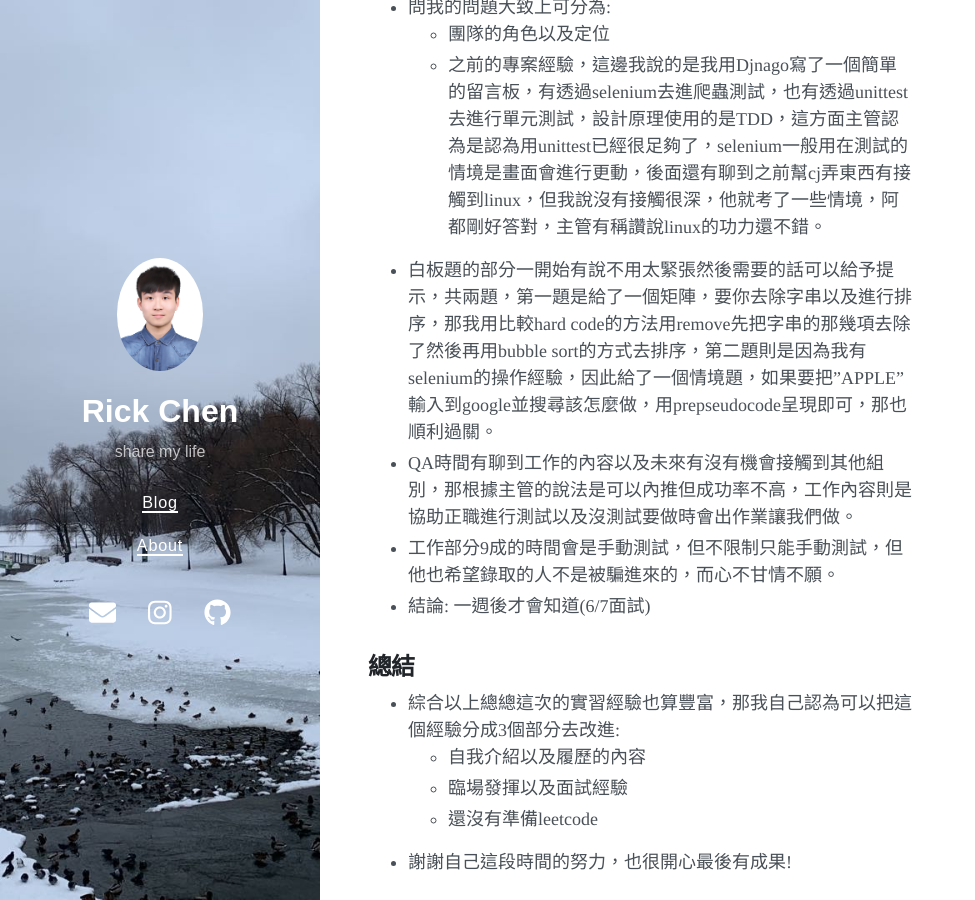
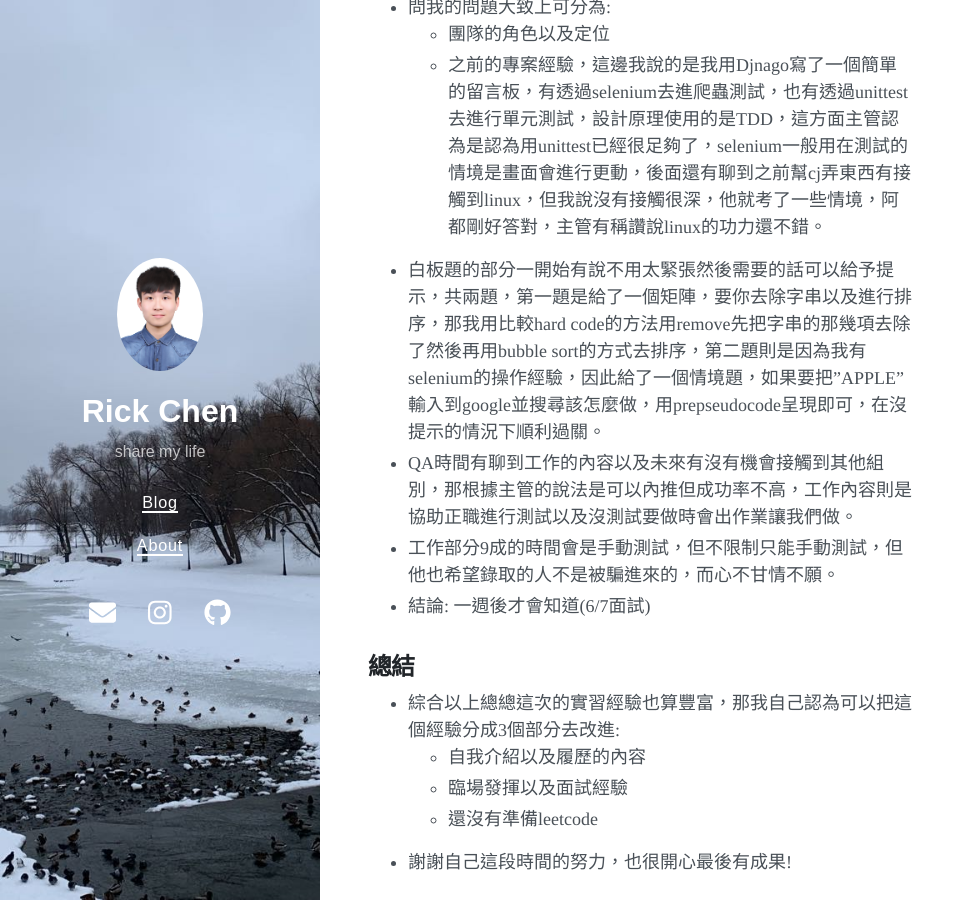
Before and after one commit to jerry940917chen/jerry940917chen.github.io, a Jekyll site: the page built from _posts/2022-06-07-Intern1.md, in a window 1280 px wide and 900 px high, scrolled down 3256 px. Shown: the whole window, without its empty margins (0-975 px from the left). Built offline with Jekyll 4.4.1, drawn with Linux system fonts in a browser that asks for light colours; nearby versions of some CDN libraries.

Commit message:
Update 2022-06-07-Intern1.md

```diff
--- a/_posts/2022-06-07-Intern1.md
+++ b/_posts/2022-06-07-Intern1.md
@@ -76,7 +76,7 @@ date: 2022-06-07
 * 問我的問題大致上可分為:
    * 團隊的角色以及定位
    * 之前的專案經驗，這邊我說的是我用Djnago寫了一個簡單的留言板，有透過selenium去進爬蟲測試，也有透過unittest去進行單元測試，設計原理使用的是TDD，這方面主管認為是認為用unittest已經很足夠了，selenium一般用在測試的情境是畫面會進行更動，後面還有聊到之前幫cj弄東西有接觸到linux，但我說沒有接觸很深，他就考了一些情境，阿都剛好答對，主管有稱讚說linux的功力還不錯。
-* 白板題的部分一開始有說不用太緊張然後需要的話可以給予提示，共兩題，第一題是給了一個矩陣，要你去除字串以及進行排序，那我用比較hard code的方法用remove先把字串的那幾項去除了然後再用bubble sort的方式去排序，第二題則是因為我有selenium的操作經驗，因此給了一個情境題，如果要把"APPLE"輸入到google並搜尋該怎麼做，用prepseudocode呈現即可，那也順利過關。
+* 白板題的部分一開始有說不用太緊張然後需要的話可以給予提示，共兩題，第一題是給了一個矩陣，要你去除字串以及進行排序，那我用比較hard code的方法用remove先把字串的那幾項去除了然後再用bubble sort的方式去排序，第二題則是因為我有selenium的操作經驗，因此給了一個情境題，如果要把"APPLE"輸入到google並搜尋該怎麼做，用prepseudocode呈現即可，在沒提示的情況下順利過關。
 * QA時間有聊到工作的內容以及未來有沒有機會接觸到其他組別，那根據主管的說法是可以內推但成功率不高，工作內容則是協助正職進行測試以及沒測試要做時會出作業讓我們做。
 * 工作部分9成的時間會是手動測試，但不限制只能手動測試，但他也希望錄取的人不是被騙進來的，而心不甘情不願。
 * 結論: 一週後才會知道(6/7面試)
```
